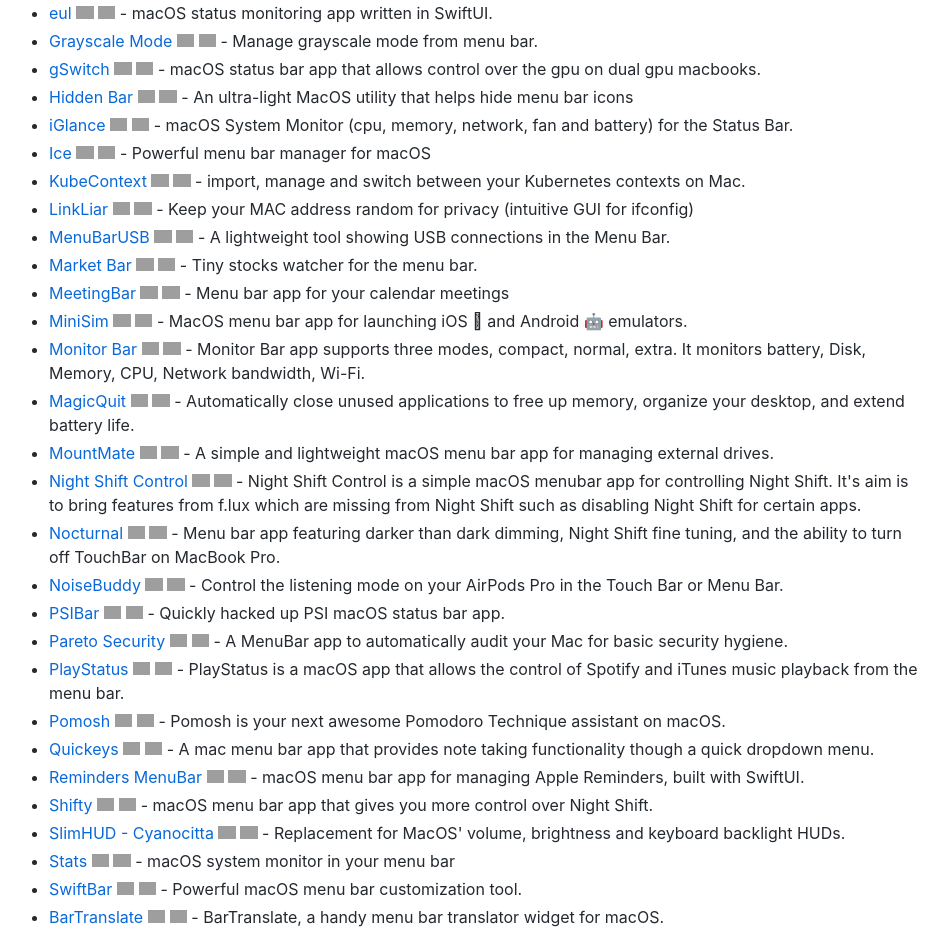
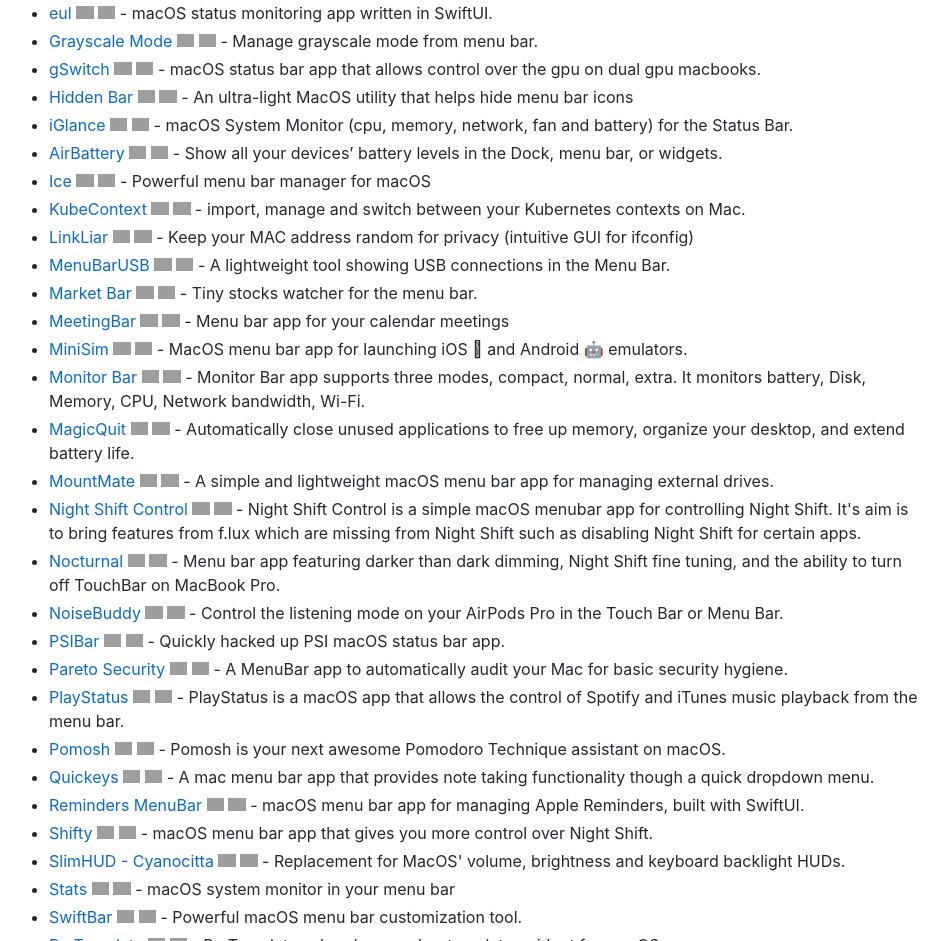
Before and after one commit to jaywcjlove/awesome-swift-macos-apps, a plain HTML site: page index.html in a window 1280 px wide. Shown: the part 8092-9033 px from the top of the page, without its empty margins (43-991 px from the left). Drawn offline with Linux system fonts and the light colour scheme.

Commit message:
Add AirBattery 990c300573e42563f333513142bd6d490a59a4fd

```diff
--- a/index.html
+++ b/index.html
@@ -822,6 +822,10 @@
             <img align="bottom" height="13" src="https://badgen.net/github/stars/iglance/iGlance?label=">
             <img align="bottom" height="13" src="https://img.shields.io/github/last-commit/iglance/iGlance?style=flat&#x26;label="> - macOS System Monitor (cpu, memory, network, fan and battery) for the Status Bar.
           </li>
+          <li><a href="https://github.com/lihaoyun6/AirBattery">AirBattery</a>
+            <img align="bottom" height="13" src="https://badgen.net/github/stars/lihaoyun6/AirBattery?label=">
+            <img align="bottom" height="13" src="https://img.shields.io/github/last-commit/lihaoyun6/AirBattery?style=flat&#x26;label="> - Show all your devices’ battery levels in the Dock, menu bar, or widgets.
+          </li>
           <li><a href="https://github.com/jordanbaird/Ice">Ice</a>
             <img align="bottom" height="13" src="https://badgen.net/github/stars/jordanbaird/Ice?label=">
             <img align="bottom" height="13" src="https://img.shields.io/github/last-commit/jordanbaird/Ice?style=flat&#x26;label="> - Powerful menu bar manager for macOS
```
Also changed, not shown: index.zh.html (+4 -0 lines).
